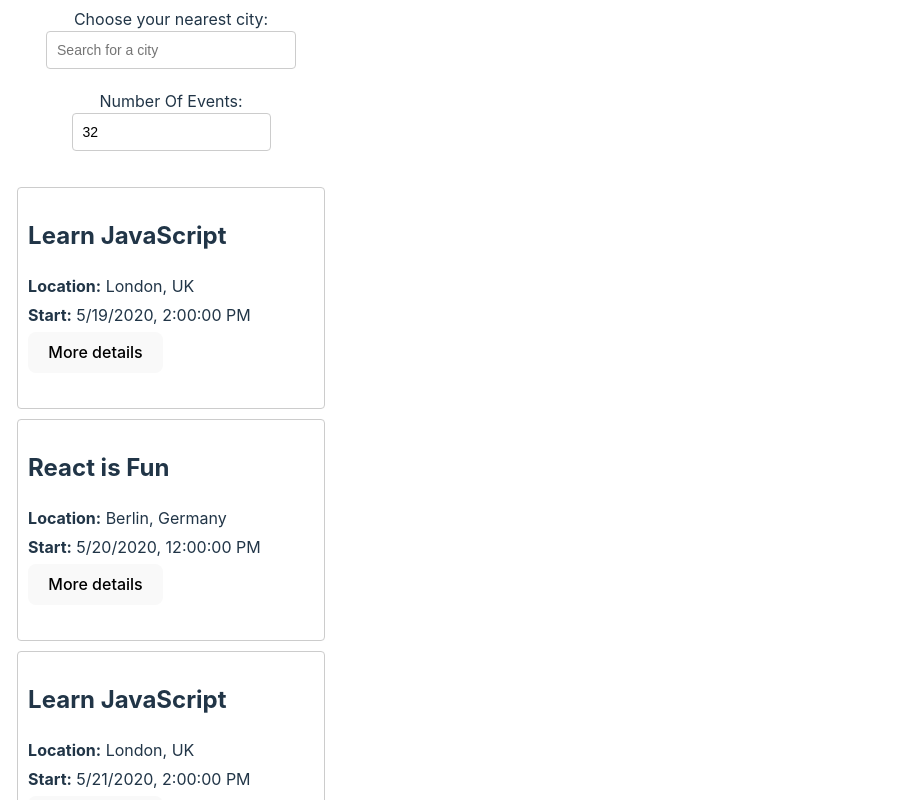
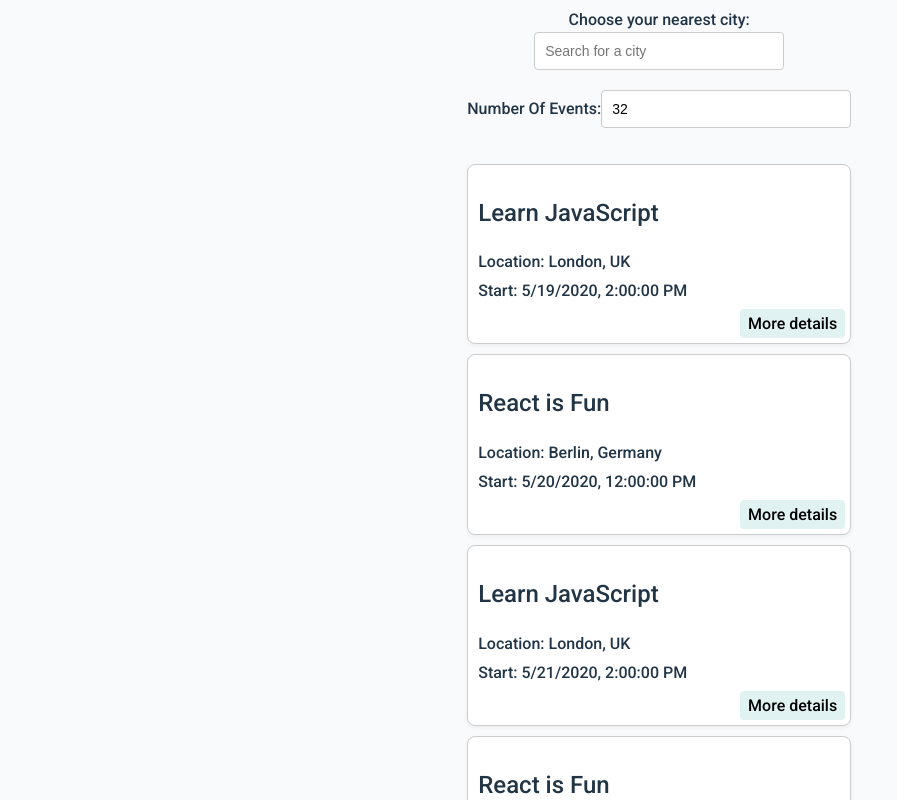
Before and after one commit to tamperic/meet, a React (Vite) app: page / in a window 1280 px wide. Shown: the top 800 px of the page, without its empty margins (0-897 px from the left). Built offline with nearby package versions, Linux system fonts and the light colour scheme.

Commit message:
Update styling

```diff
--- a/src/App.css
+++ b/src/App.css
@@ -1,5 +1,19 @@
 @import url(https://fonts.googleapis.com/css?family=Roboto:500);
+
+body {
+  margin: 0;
+  padding: 0;
+  font-family: 'Roboto', sans-serif;
+  background-color: #f9fafb;
+  display: flex;
+  justify-content: center;
+  align-items: center;
+  min-height: 100vh;
+}
+
 .App {
+  width: 100%;
+  max-width: 800px;
   text-align: center;
   padding: 2% 5%;
 }
@@ -27,7 +41,15 @@ input[type="number"] {
   line-height: 20px;
   align-self: center;
   height: 38px;
+  width: 250px;
   margin-bottom: 20px;
+  transition: border-color 0.2s, box-shadow 0.2s;
+}
+
+input[type="text"]:focus,
+input[type="number"]:focus {
+  border-color: #66afe9;
+  box-shadow: 0 0 8px rgba(102, 175, 233, 0.6);
 }
 
 .city {
@@ -39,6 +61,7 @@ input[type="number"] {
   flex-direction: column;
   margin: auto;
   position: relative;
+  align-items: center;
 }
 
 .suggestions {
@@ -49,14 +72,18 @@ input[type="number"] {
   align-self: center;
   margin: 0;
   font-size: 14px;
-  box-shadow: 10px 10px 16px -12px rgba(0, 0, 0, 0.75);
+  box-shadow: 0 4px 8px rgba(0, 0, 0, 0.1);
+  border-radius: 4px;
+  background-color: #fff;
+  overflow: hidden;
 }
 
 .suggestions > li {
   text-align: left;
   padding: 8px 6px 8px 10px;
-  background-color: #eee;
+  background-color: #fafafa;
   cursor: default;
+  transition: background-color 0.2s;
 }
 
 .suggestions > li:last-child {
@@ -65,7 +92,7 @@ input[type="number"] {
 }
 
 .suggestions > li:hover {
-  background-color: #bcdcdb;
+  background-color: #e0f7fa;
 }
 
 .event {
@@ -73,7 +100,9 @@ input[type="number"] {
   margin-bottom: 10px;
   text-align: left;
   border: 1px solid #ccc;
-  border-radius: 4px;
+  background-color: #fff;
+  box-shadow: 0 2px 4px rgba(0,0,0,0.05);
+  border-radius: 8px;
   position: relative;
 }
 
@@ -85,4 +114,11 @@ input[type="number"] {
   border-radius: 4px;
   outline: none;
   cursor: pointer;
+  background-color: #e0f2f1;
+  border: none;
+  transition: background-color 0.2s;
 }
+
+.details-btn:hover {
+  background-color: #b2ebf2;
+}
--- a/src/components/Event.jsx
+++ b/src/components/Event.jsx
@@ -23,7 +23,7 @@ const Event = ({ event }) => {
         </>
       )}
 
-      <button onClick={handleToggleDetails}>{ isCollapsed ? 'More details' : 'Less details' }</button>
+      <button className="details-btn" onClick={handleToggleDetails}>{ isCollapsed ? 'More details' : 'Less details' }</button>
     </div>
   );
 };
```
